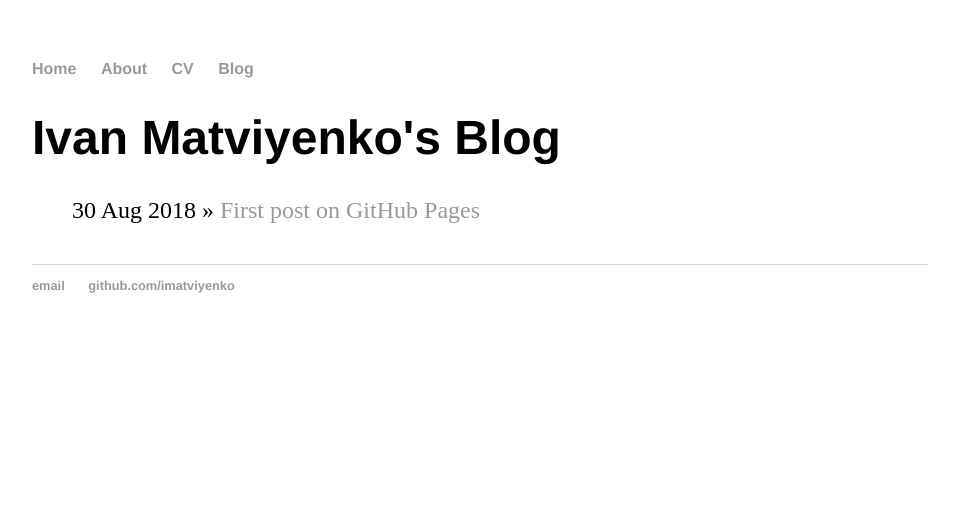
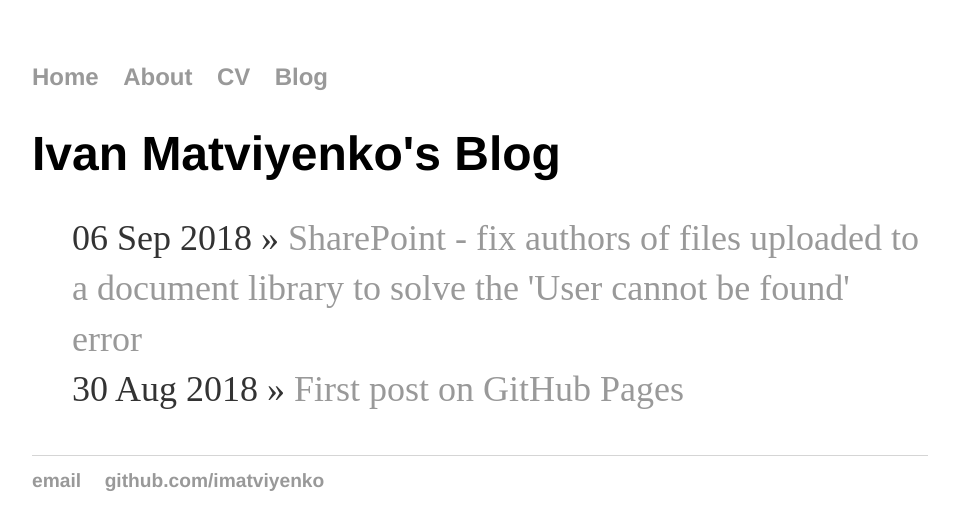
Before and after one commit to imatviyenko/imatviyenko.github.io, a Jekyll site: the page built from blog/index.html, in a window 1280 px wide. Shown: the top 530 px of the page, without its empty margins (160-1119 px from the left). Built offline with Jekyll 4.4.1, drawn with Linux system fonts in a browser that asks for light colours; some of the changed lines change nothing that is shown.

Commit message:
SharePoint_fix-author

````diff
--- /dev/null
+++ b/_posts/2018-09-06-SharePoint_fix-author.md
@@ -0,0 +1,81 @@
+---
+layout: post
+title: "SharePoint - fix authors of files uploaded to a document library to solve the 'User cannot be found' error"
+date: 2018-09-06
+---
+
+## Problem description
+Sometimes you may encounter a cryptic exception like the one below (taken from the real ULS logs) when your applications tries to read files stored in a document library:
+```
+Exception occured in scope Microsoft.SharePoint.SPFile.get_Author. Exception=Microsoft.SharePoint.SPException: User cannot be
+found. at Microsoft.SharePoint.SPUserCollection.get_Item(String loginName)     at Microsoft.SharePoint.SPFile.get_Author() at
+Microsoft.SharePoint.ServerStub.SPFileServerStub.GetProperty(Object target, String propName, ProxyContext proxyContext) at
+Microsoft.SharePoint.Client.ServerStub.GetPropertyWithMonitoredScope(Object target, String propertyName, ProxyContext proxyContext)
+```
+In our specific case, we got this error when a SharePoint add-in custom code executed CSOM call against SharePoint to retrieve the list of attachment for a list item (electronic form), all stored in one folder in a document library. The error only surfaced for those files uploaded by users who since they did it has had their Active Directory login (samAccountName) changed. Those users were all ladies, changing their family name to that of the husband. Now if anyone, including those same ladies authenticating under their new logins, tried to open the saved form, the following C# code was executed to read the associated attachments and failed with the above mentioned exception:
+```csharp
+private void BindAttachments()
+{
+    using (var clientContext = TokenHelper.GetS2SClientContextWithWindowsIdentity(new Uri(LibraryUrl), Request.LogonUserIdentity))
+    {
+        try
+        {
+            scl.Folder folder = clientContext.Web.GetFolderByServerRelativeUrl(Attachments + "/" + Request["ID"].ToString());
+            clientContext.Load(folder.Files);
+            clientContext.ExecuteQuery();
+            foreach (scl.File fi in folder.Files)
+            {
+                clientContext.Load(fi.Author);
+                clientContext.Load(fi.ModifiedBy);
+            }
+            clientContext.ExecuteQuery();
+            repAttachments.DataSource = folder.Files;
+            repAttachments.DataBind();
+
+        }
+        catch (Exception ex)
+        {
+            if (ex.Message != "File Not Found.")
+                ShowErrorMessage(ex.Message);
+        }
+    }
+}
+
+```
+
+As it turned out, the reason for that error is that when a file is uploaded to a document library, the current login in claims format (i.e., **'i:0#.w|DOMAIN\samAccountName'**) as saved as string value property **'vti_author'** in the Properties array of SPFile.Item object. In other words:
+- a user with the AD login **'COMPANY\user1'** uploads a file to doc lib;
+- later you read the file as an SPFile object;
+- the value of the expression **SPFile.Item.Properties["vti_author"]** will be equal to **"i:0#.w|COMPANY\user1"**.
+When Microsoft.SharePoint.SPFile.get_Author() method is trying to get the author of the file, it reads the login as string from this property and looks for a user with the exact login among the users of the SPWeb where the doc lib is hosted. If it can't find such an user, then it throws the error 'User cannot be found', which is what happens if the user's login has changed and the old value stored in the **'vti_author'** property is no longer valid. Besides, the same story goes for "Modified By" file attribute, which is internally stored as a **'vti_modifiedby'** property.
+
+If you see the error like that when trying to access files in a doc lib, you can quickly run the following script to check the authors logins:
+
+```PowerShell
+Add-PSSnapin Microsoft.SharePoint.PowerShell;
+$spWeb = Get-SPWeb https://sp.company.com/sites/...;
+
+$spFolder = $spWeb.GetFolder("DocLib/Folder1");
+$files = $spFolder.Files;
+$files.count;
+
+foreach ($spfile in $files) {
+    $spFileItem = $spfile.Item;
+    $author = $spFileItem.Properties["vti_author"];
+    $modifiedby = $spFileItem.Properties["vti_modifiedby"];
+
+    "$($spfile.Name) author: $author modifiedby: $modifiedby" ;
+
+    $spUser = $spWeb.SiteUsers[$author2]; # Note that there WON'T be a record in this array for invalid logins
+    "spUser: $spUser";
+};
+```
+## Solution
+In order to solve this problem, I developed a PowerShell script **[fix-author](https://github.com/imatviyenko/Scripts-SharePoint)**, inspired by this [solution](https://blogs.msdn.microsoft.com/valdon/2011/06/16/solving-the-user-cannot-be-found-error-with-spfile-author) for a similar problem.
+
+The script **fix-author.ps1** is best used this way:
+1. Run it against a document library where problem files are located in the 'report' mode. The script will check all files in the doc lib for incorrect authors logins and generate a report, containing the list of all checked subfolders and files and the semicolon separated list of all found incorrect/missing logins. By default, the script outputs information in the console and you can also output the subfolder and files report to the standard out stream and further on to a file if you like (-StdOut switch piped to Out-File).
+2. Using the list of incorrect/missing logins produced at the first step, find a correct login for each bad one. Create a PowerShell hashtable with the mappings old_login->new_login.
+3. Run the script again in the 'fix' mode and feed the mappings hashtable from the step 2 as the -LoginsMapping argument.
+
+Please use Get-Help (i.e. "Get-Help .\fix-author.ps1" or "Get-Help .\fix-author.ps1 -examples") for more details on the usage of this script.
--- a/css/main.css
+++ b/css/main.css
@@ -23,10 +23,13 @@ h1 {
     font-size: 3em;
     font-family:'Helvetica', 'Arial', 'Sans-Serif';
 }
-p {
+p, li {
     font-size: 1.5em;
     line-height: 1.4em;
     color: #333;
+}
+code {
+    font-size: 1.2em;
 }
 footer {
     border-top: 1px solid #d5d5d5;
````
